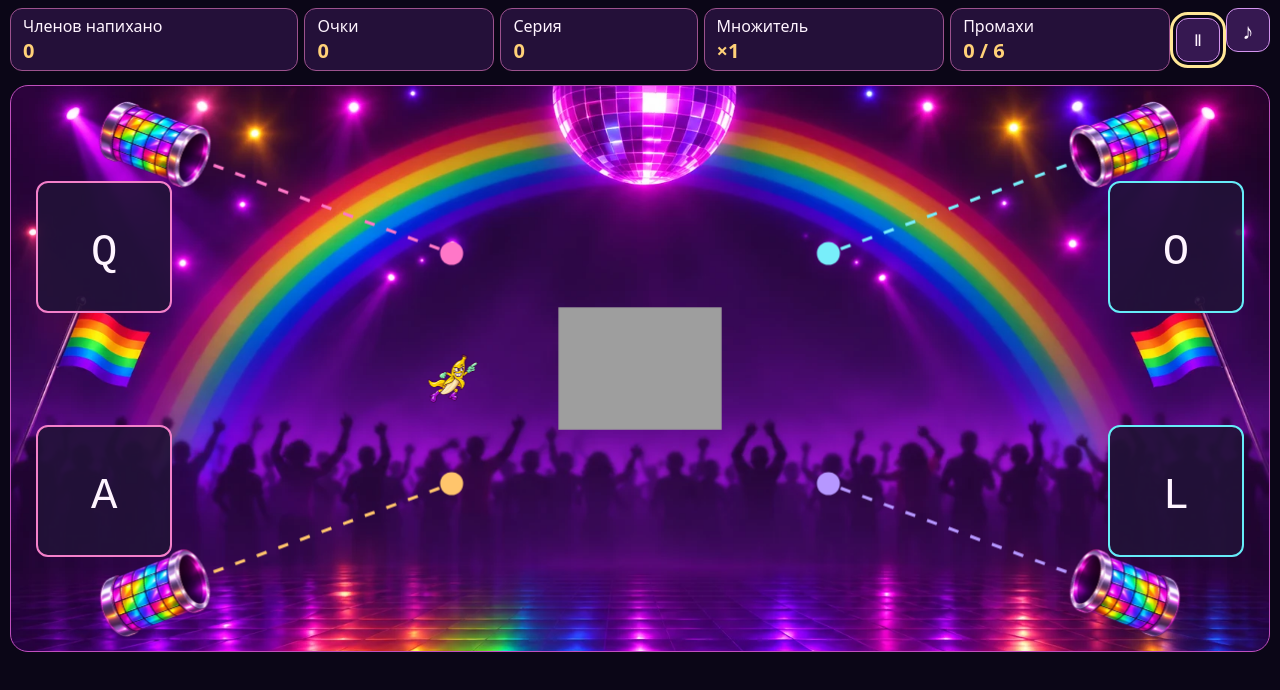
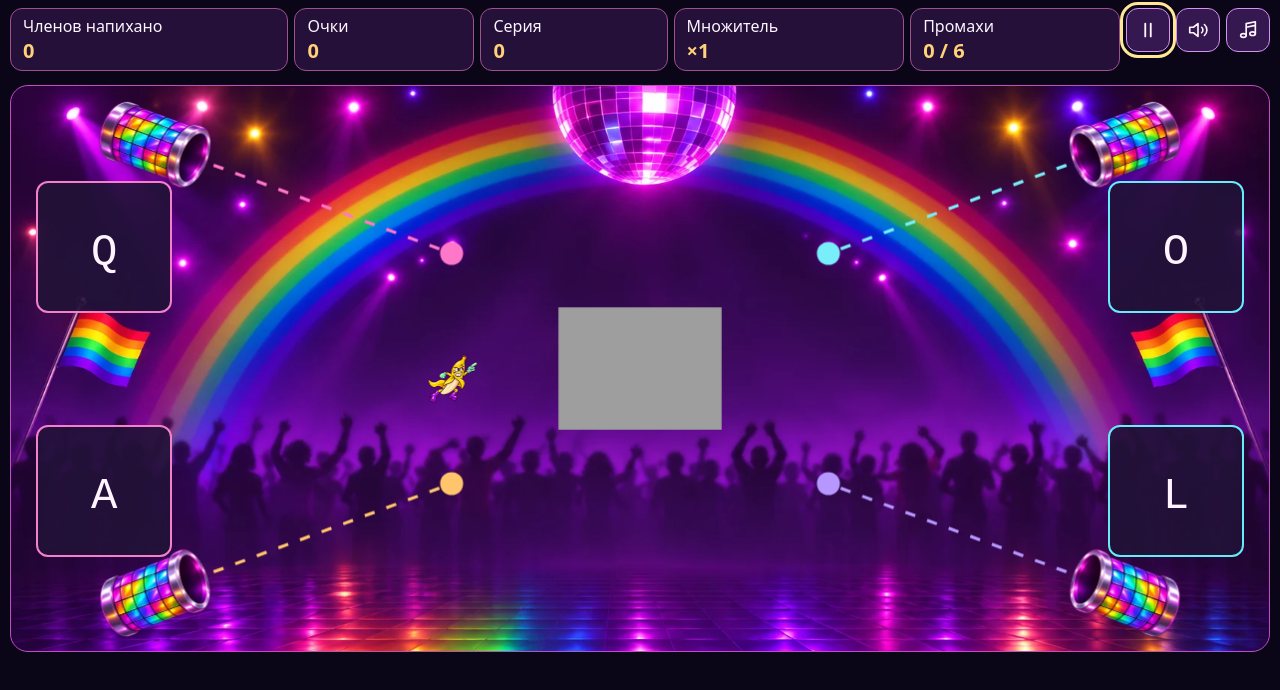
Before and after one commit to rkhairullin/ilsur-lovit-chleny, a website built with Vite: page client/games/ilsur-lovit-chleny/index.html in a window 1280 px wide. Both pictures are taken after a click on the button "Начать игру". Built offline with nearby package versions, Linux system fonts and the light colour scheme.

Commit message:
[24] Finalize arcade audio controls and effects

```diff
--- a/client/games/ilsur-lovit-chleny/index.html
+++ b/client/games/ilsur-lovit-chleny/index.html
@@ -19,14 +19,6 @@
         <div>Серия <b id="streak">0</b></div>
         <div>Множитель <b id="multiplier">×1</b></div>
         <div>Промахи <b id="misses">0 / 6</b></div>
-        <button
-          id="pause"
-          type="button"
-          aria-label="Пауза"
-          aria-keyshortcuts="Escape"
-        >
-          Ⅱ
-        </button>
       </header>
       <section class="arena" aria-label="Игровое поле">
         <canvas width="1200" height="540" aria-hidden="true"></canvas>
@@ -106,9 +98,77 @@
         <h1>Поверните телефон</h1>
         <p>Для игры нужен горизонтальный экран.</p>
       </section>
-      <button id="sound" type="button" aria-label="Звук" aria-pressed="true">
-        <span aria-hidden="true">♪</span>
-      </button>
+      <div id="audio-controls" role="group" aria-label="Управление игрой">
+        <button
+          id="pause"
+          type="button"
+          aria-label="Пауза"
+          title="Пауза"
+          aria-keyshortcuts="Escape"
+          hidden
+        >
+          <svg
+            aria-hidden="true"
+            width="22"
+            height="22"
+            viewBox="0 0 24 24"
+            fill="none"
+            stroke="currentColor"
+            stroke-width="2"
+            stroke-linecap="round"
+          >
+            <path d="M9 5v14m6-14v14" />
+          </svg>
+        </button>
+        <button
+          id="sound"
+          type="button"
+          aria-label="Весь звук"
+          title="Весь звук"
+          aria-pressed="true"
+        >
+          <svg
+            aria-hidden="true"
+            width="22"
+            height="22"
+            viewBox="0 0 24 24"
+            fill="none"
+            stroke="currentColor"
+            stroke-width="1.8"
+            stroke-linecap="round"
+            stroke-linejoin="round"
+          >
+            <path
+              d="M3 9h4l5-4v14l-5-4H3zM16 9a4 4 0 0 1 0 6m3-9a8 8 0 0 1 0 12"
+            />
+            <path class="mute-stroke" d="M3 3l18 18" />
+          </svg>
+        </button>
+        <button
+          id="music"
+          type="button"
+          aria-label="Музыка"
+          title="Музыка"
+          aria-pressed="true"
+        >
+          <svg
+            aria-hidden="true"
+            width="22"
+            height="22"
+            viewBox="0 0 24 24"
+            fill="none"
+            stroke="currentColor"
+            stroke-width="1.8"
+            stroke-linecap="round"
+            stroke-linejoin="round"
+          >
+            <path d="M10 18V5l10-2v13M10 9l10-2" />
+            <ellipse cx="7" cy="18" rx="3" ry="2" />
+            <ellipse cx="17" cy="16" rx="3" ry="2" />
+            <path class="mute-stroke" d="M3 3l18 18" />
+          </svg>
+        </button>
+      </div>
     </main>
   </body>
 </html>
--- a/client/games/ilsur-lovit-chleny/main.ts
+++ b/client/games/ilsur-lovit-chleny/main.ts
@@ -1,5 +1,6 @@
 import catchEffect from "./assets/sounds/catch.mp3?url";
 import missEffect from "./assets/sounds/miss.mp3?url";
+import goldenEffect from "./assets/sounds/rooster_crowing.mp3?url";
 import { BackgroundMusic } from "../../shared/music/player.js";
 import { musicTracks } from "../../shared/music/playlist.js";
 import { GameInput, laneForKey, type Lane } from "./input.js";
@@ -46,11 +47,13 @@ const decoySprite = document.querySelector<HTMLImageElement>("#decoy-sprite")!;
 const cannonSprite =
   document.querySelector<HTMLImageElement>("#cannon-sprite")!;
 const reaction = document.querySelector<HTMLElement>("#reaction")!;
-const soundButton = document.querySelector<HTMLButtonElement>("#sound")!;
-const sound = new GameSound(soundButton, new BackgroundMusic(musicTracks), {
-  catch: catchEffect,
-  miss: missEffect,
-});
+const audioControls = document.querySelector<HTMLElement>("#audio-controls")!;
+const sound = new GameSound(
+  document.querySelector<HTMLButtonElement>("#sound")!,
+  document.querySelector<HTMLButtonElement>("#music")!,
+  new BackgroundMusic(musicTracks),
+  { catch: catchEffect, golden: goldenEffect, miss: missEffect },
+);
 const reactionText = {
   catch: "Отсосал",
   miss: "Лох! Пидр!",
@@ -122,7 +125,8 @@ function render() {
 
   const needsRotation = portraitPhone.matches;
   rotate.hidden = !needsRotation;
-  soundButton.hidden = needsRotation;
+  audioControls.hidden = needsRotation;
+  pause.hidden = round.state !== "playing";
   ready.hidden = needsRotation || round.state !== "ready";
   paused.hidden = needsRotation || round.state !== "paused";
   lost.hidden = needsRotation || round.state !== "lost";
@@ -195,7 +199,7 @@ function press(source: string, lane: Lane) {
         started: previousTime,
         golden: progress.golden,
       };
-      if (progress.golden) react("catch", `Бонус +${goldenBonus}`);
+      if (progress.golden) react("catch", `Бонус +${goldenBonus}`, "golden");
       else react("catch");
     } else if (swallow?.lane !== lane) {
       swallow = undefined;
@@ -210,12 +214,16 @@ function clearReaction() {
   reaction.textContent = "";
 }
 
-function react(kind: Reaction, text = reactionText[kind]) {
+function react(
+  kind: Reaction,
+  text = reactionText[kind],
+  effect: Parameters<GameSound["play"]>[0] = kind,
+) {
   lastReaction = kind;
   reactionUntil = previousTime + 750;
   reaction.dataset.reaction = kind;
   reaction.textContent = text;
-  sound.play(kind);
+  sound.play(effect);
 }
 
 function stop() {
--- a/client/games/ilsur-lovit-chleny/sound.ts
+++ b/client/games/ilsur-lovit-chleny/sound.ts
@@ -2,9 +2,13 @@ import type { BackgroundMusic } from "../../shared/music/player.js";
 
 export type Reaction = "catch" | "miss" | "defeat";
 
+type SoundEffect = Reaction | "golden";
+
 const preference = "ilsur-arcade-sound";
-const notes: Record<Reaction, readonly number[]> = {
+const musicPreference = "ilsur-arcade-music";
+const notes: Record<SoundEffect, readonly number[]> = {
   catch: [587, 880],
+  golden: [784, 988, 1175, 1568],
   miss: [277, 196],
   defeat: [330, 262, 175],
 };
@@ -13,16 +17,19 @@ export class GameSound {
   private enabled = true;
   private output: { context: AudioContext; volume: GainNode } | undefined;
 
-  private readonly samples = new Map<Reaction, HTMLAudioElement>();
+  private readonly samples = new Map<SoundEffect, HTMLAudioElement>();
   private musicActive = false;
+  private musicEnabled = true;
 
   constructor(
     private readonly button: HTMLButtonElement,
+    private readonly musicButton: HTMLButtonElement,
     private readonly music?: BackgroundMusic,
-    private readonly effects: Partial<Record<Reaction, string>> = {},
+    private readonly effects: Partial<Record<SoundEffect, string>> = {},
   ) {
     try {
       this.enabled = localStorage.getItem(preference) !== "off";
+      this.musicEnabled = localStorage.getItem(musicPreference) !== "off";
     } catch {
       // Play remains available when storage is blocked.
     }
@@ -30,22 +37,39 @@ export class GameSound {
     button.addEventListener("click", () => {
       this.enabled = !this.enabled;
       this.render();
-      try {
-        localStorage.setItem(preference, this.enabled ? "on" : "off");
-      } catch {
-        // Keep the selection for the current page.
-      }
+      this.savePreference(preference, this.enabled);
       this.activate();
       if (!this.enabled) {
-        this.music?.pause();
         for (const sample of this.samples.values()) sample.pause();
-      } else if (this.musicActive) this.music?.start();
+      }
+      this.syncMusic();
     });
+    musicButton.addEventListener("click", () => {
+      if (!this.enabled) return;
+      this.musicEnabled = !this.musicEnabled;
+      this.render();
+      this.savePreference(musicPreference, this.musicEnabled);
+      this.syncMusic();
+    });
+  }
+
+  private savePreference(key: string, enabled: boolean) {
+    try {
+      localStorage.setItem(key, enabled ? "on" : "off");
+    } catch {
+      // Keep the selection for the current page.
+    }
+  }
+
+  private syncMusic() {
+    if (this.enabled && this.musicEnabled && this.musicActive)
+      this.music?.start();
+    else if (!this.enabled || !this.musicEnabled) this.music?.pause();
   }
 
   startMusic() {
     this.musicActive = true;
-    if (this.enabled) this.music?.start();
+    if (this.enabled && this.musicEnabled) this.music?.start();
   }
 
   stopMusic() {
@@ -68,7 +92,7 @@ export class GameSound {
     }
   }
 
-  play(reaction: Reaction) {
+  play(reaction: SoundEffect) {
     if (!this.enabled) return;
     const file = this.effects[reaction];
     if (file) {
@@ -100,6 +124,11 @@ export class GameSound {
 
   private render() {
     this.button.setAttribute("aria-pressed", String(this.enabled));
+    this.musicButton.disabled = !this.enabled;
+    this.musicButton.setAttribute(
+      "aria-pressed",
+      String(this.enabled && this.musicEnabled),
+    );
     if (this.output) this.output.volume.gain.value = this.enabled ? 1 : 0;
   }
 }
--- a/client/games/ilsur-lovit-chleny/style.css
+++ b/client/games/ilsur-lovit-chleny/style.css
@@ -33,7 +33,7 @@ body {
   align-items: center;
   justify-content: space-between;
   gap: 6px;
-  padding-right: 50px;
+  padding-inline-end: calc(3 * 44px + 3 * 6px);
 }
 .hud div {
   flex: 1 1 auto;
@@ -154,17 +154,35 @@ canvas {
   text-decoration: none;
 }
 
-#sound {
+#audio-controls {
   position: absolute;
   top: max(8px, env(safe-area-inset-top));
   right: max(10px, env(safe-area-inset-right));
   z-index: 2;
-  font-size: 1.4rem;
+  display: flex;
+  gap: 6px;
 }
 
-#sound[aria-pressed="false"] span {
-  opacity: 0.6;
-  text-decoration: line-through;
+#audio-controls button {
+  display: grid;
+  place-items: center;
+  width: 44px;
+  height: 44px;
+  padding: 0;
+}
+
+#audio-controls button[aria-pressed="false"] {
+  background: #221237;
+  color: #cfb6df;
+}
+
+#audio-controls button:disabled {
+  opacity: 0.5;
+  cursor: default;
+}
+
+#audio-controls button[aria-pressed="true"] .mute-stroke {
+  display: none;
 }
 
 .reaction {
--- a/client/shared/music/player.ts
+++ b/client/shared/music/player.ts
@@ -15,7 +15,7 @@ export class BackgroundMusic {
     }
 
     const audio = new Audio(track);
-    audio.volume = 0.35;
+    audio.volume = 0.5;
     audio.addEventListener("ended", () => {
       this.index = (this.index + 1) % this.tracks.length;
       audio.src = this.tracks[this.index]!;
```
Also changed, not shown: tests/e2e/game-screen.spec.ts (+13 -1 lines), tests/e2e/music.spec.ts (+54 -1 lines), tests/unit/background-music.test.ts (+2 -0 lines), tests/unit/game-screen.test.ts (+2 -0 lines), tests/unit/game-sound.test.ts (+87 -10 lines), 2 other files.
